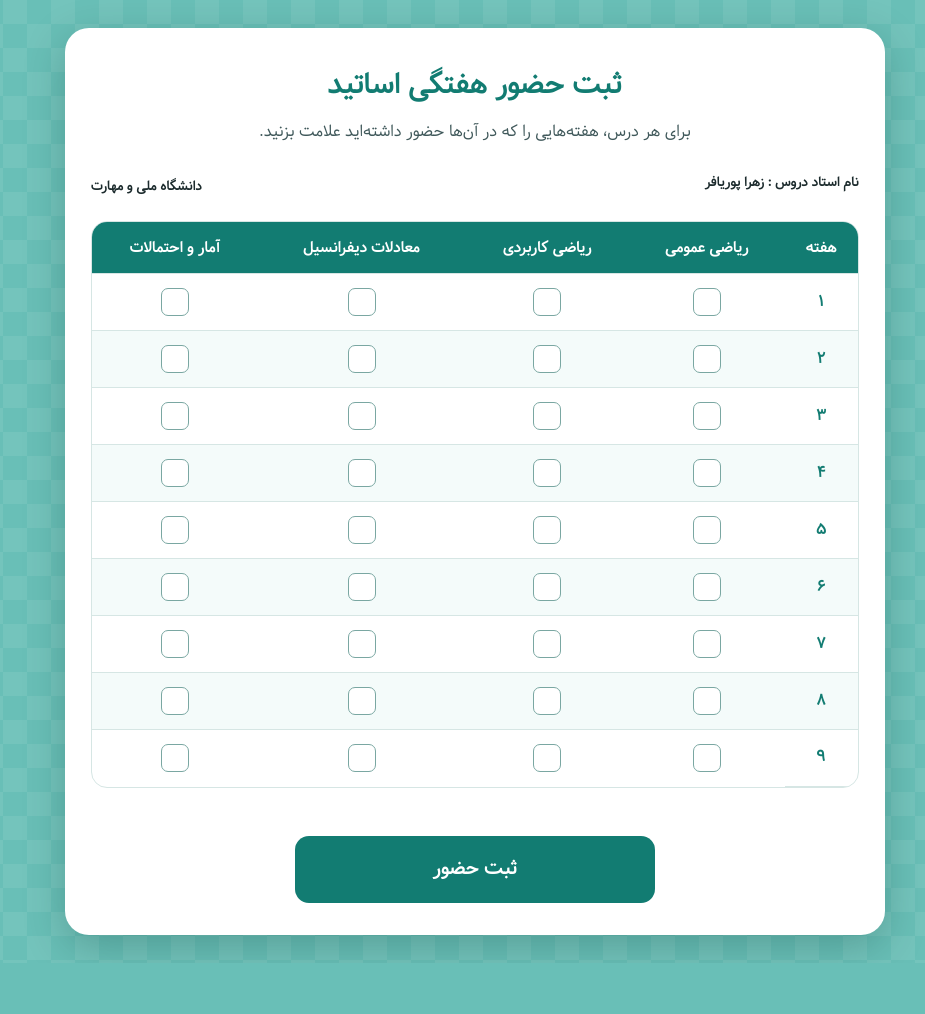
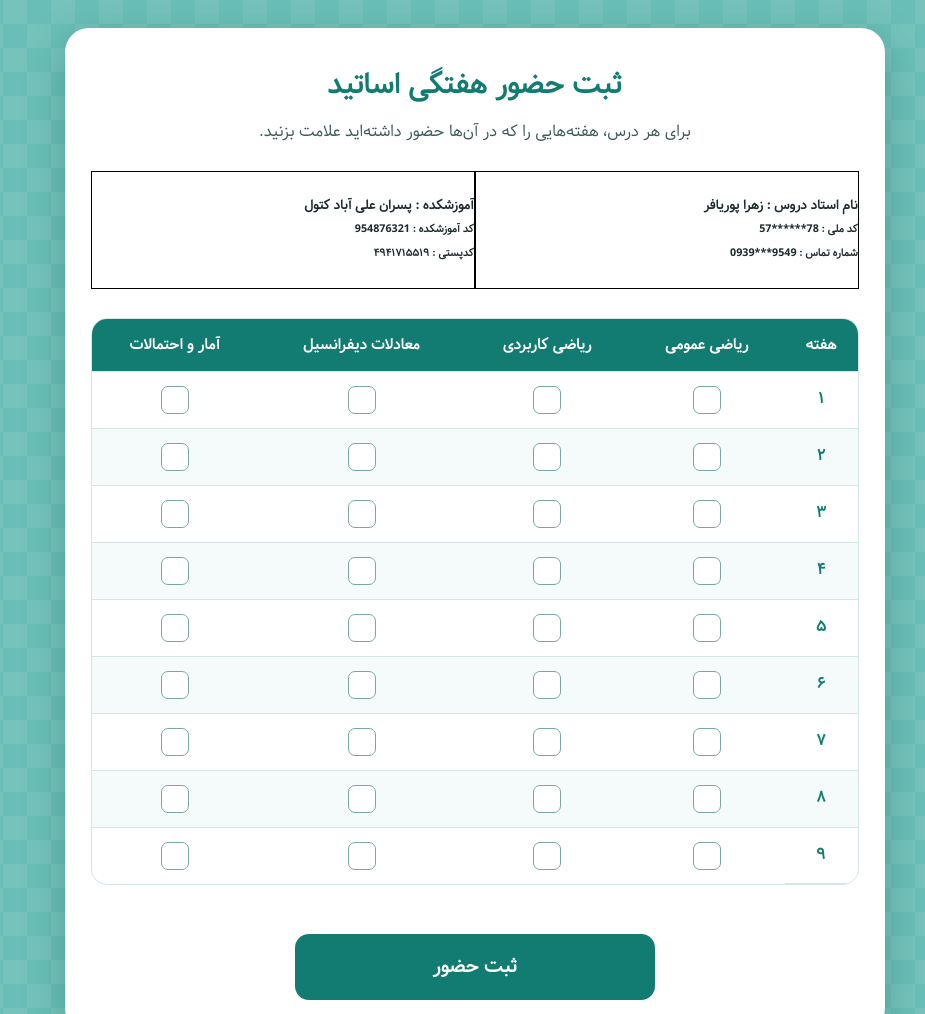
Before and after one commit to boostantvu/sabt_hozoor, a plain HTML site: page index.html in a window 1280 px wide. Shown: the top 1014 px of the page, without its empty margins (165-1090 px from the left). Before the commit the page ends 963 px from the top, so only its background shows below. Drawn offline with Linux system fonts and the light colour scheme.

Commit message:
Update index.html

```diff
--- a/index.html
+++ b/index.html
@@ -238,7 +238,18 @@ tbody th { font-weight: 700; color: var(--teal-dark); }
   thead th { font-size: .8rem; padding: 10px 4px; }
   .check input { width: 24px; height: 24px; }
 }
-
+#xxx{
+  display: flex;
+}
+#ccc{
+  /* background-color: rgb(80, 80, 80); */
+  width: 50%;
+  border: 1px solid black;
+}
+#vvv{
+  width: 50%;
+  border: 1px solid black;
+}
   </style>
 </head>
 <body>
@@ -247,8 +258,21 @@ tbody th { font-weight: 700; color: var(--teal-dark); }
   <main class="card" id="attendance-page">
     <h1>ثبت حضور هفتگی اساتید</h1>
     <p class="hint">برای هر درس، هفته‌هایی را که در آن‌ها حضور داشته‌اید علامت بزنید.</p>
-    <h5>نام استاد دروس : زهرا پوریافر</h5>
-    <h5 style="direction: ltr; margin-top: -42px;">دانشگاه ملی و مهارت</h5>
+    <div id="xxx">
+      <div id="ccc">
+          <h5>نام استاد دروس : زهرا پوریافر</h5>
+          <h6 style="margin-top: -20px;">کد ملی : 78******57 </h6>
+          <h6 style="margin-top: -20px;">شماره تماس : 9549***0939</h6>
+          <!-- <h6 style="margin-top: -20px;">جنسیت : زن</h6> -->
+      </div>
+      <div id="vvv">
+        <h5>آموزشکده : پسران علی آباد کتول</h5>
+        <h6 style="margin-top: -20px;">کد آموزشکده : 954876321</h6>
+        <h6 style="margin-top: -20px;">کدپستی : ۴۹۴۱۷۱۵۵۱۹</h6>
+      </div>
+    </div>
+    <br>
+    <!-- <h5 style="direction: ltr; margin-top: -42px;">دانشگاه ملی و مهارت</h5> -->
 
 
     <form id="attendance-form" novalidate>
```
